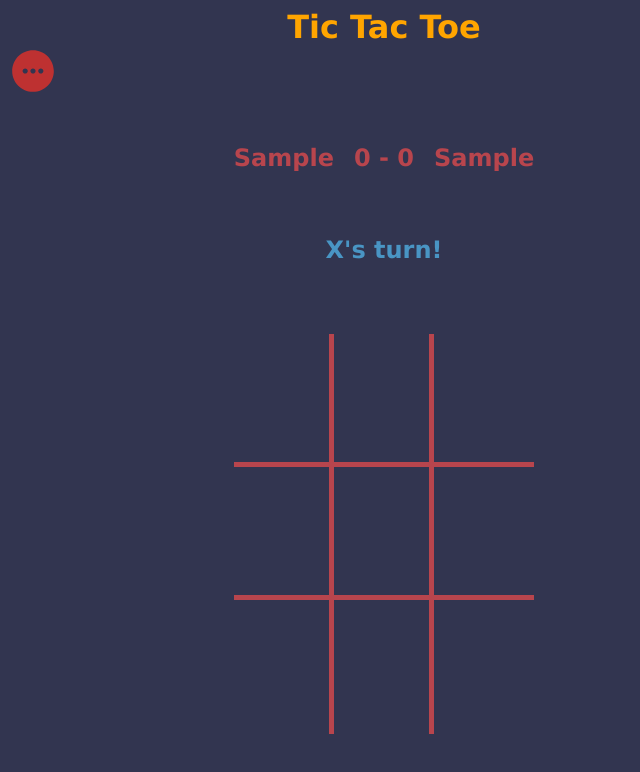
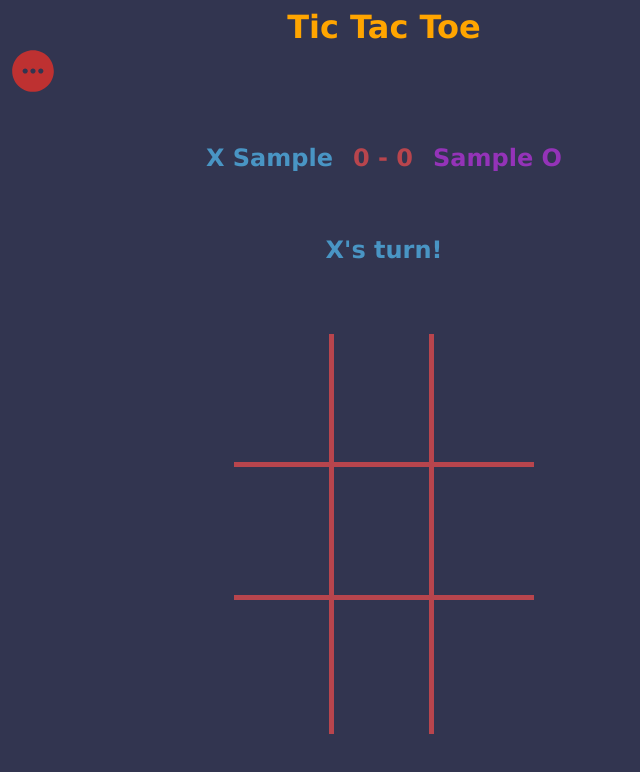
Before and after one commit to ErmanM/TicTacToe, a plain HTML site: page index.html in a window 768 px wide. Both pictures are taken after typing "Sample", "Sample" into the empty fields and a click on the button "Save". Shown: the whole page, without its empty margins (0-640 px from the left). Drawn offline with Linux system fonts and the light colour scheme.

Commit message:
added color to player names on mobile and tablet

```diff
--- a/index.js
+++ b/index.js
@@ -38,8 +38,8 @@ function save() {
   let player1 = document.getElementById("player1").value;
   let player2 = document.getElementById("player2").value;
 
-  document.getElementById("playerName1").innerText = player1;
-  document.getElementById("playerName2").innerText = player2;
+  document.getElementById("playerName1").innerText ="X " + player1;
+  document.getElementById("playerName2").innerText = player2 + " O";
 
   if (player1.length === 0 || player2.length === 0) {
     let required = document.getElementById("required-field");
--- a/mobile.css
+++ b/mobile.css
@@ -24,6 +24,7 @@
    .container{
     width: 90%;
    }
+
    .register{
     margin: 0;
     padding: 0;
@@ -66,10 +67,12 @@
 
    #playerName2{
     margin-left: 20px;
+    color: #4995c4;
    }
 
    #playerName1{
     margin-right: 20px;
+    color: #9433b8;
    }
 
 }
--- a/style.css
+++ b/style.css
@@ -177,6 +177,7 @@ justify-content: space-evenly;
     font-size: 20px;
     height: fit-content;
     margin-right: 30px;
+    color: #4995c4;
 }
 
 #player2{
@@ -187,4 +188,5 @@ justify-content: space-evenly;
     padding: 15px;
     font-size: 20px;
     height: fit-content;
+    color: #9433b8;
 }
--- a/tablet.css
+++ b/tablet.css
@@ -25,11 +25,13 @@
    #playerName2{
     margin-left: 20px;
     display: flex;
+    color: #9433b8;
    }
 
    #playerName1{
     margin-right: 20px;
     display: flex;
+    color: #4995c4;
    }
 
    .player2, .player1{
```
